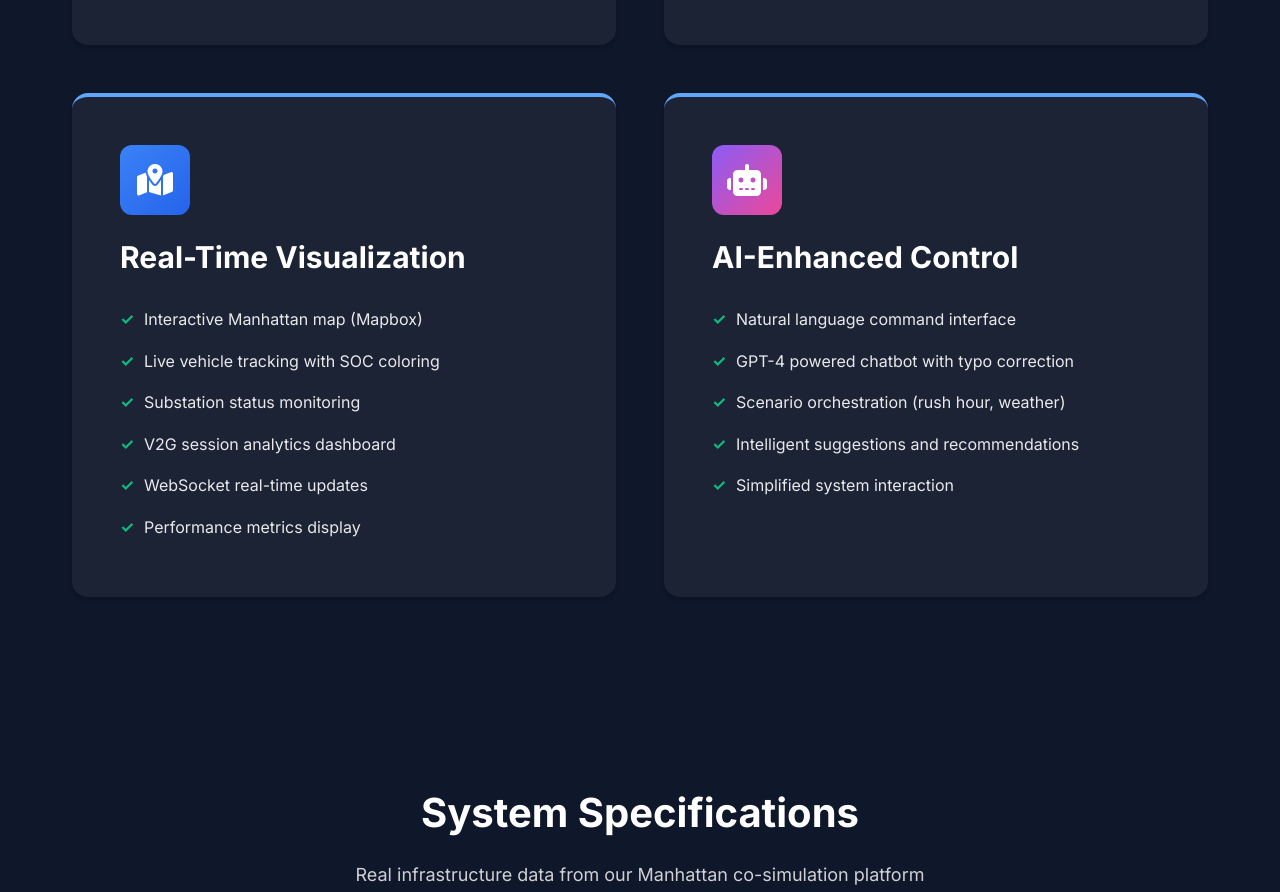
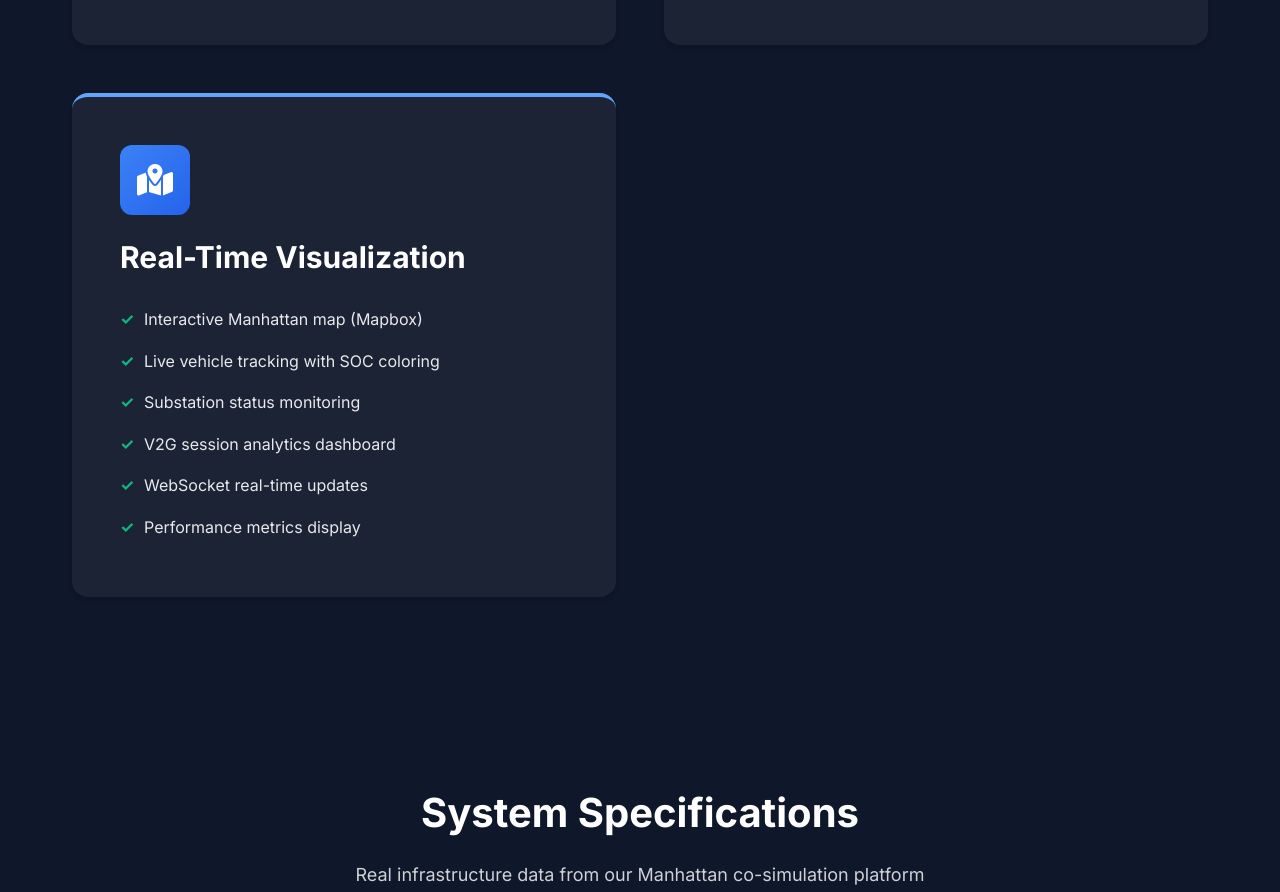
Before and after one commit to XGraph-Team/SumoXPypsa, a plain HTML site: page website/index.html in a window 1280 px wide. Shown: the part 3098-3990 px from the top of the page. Drawn offline with Linux system fonts and the light colour scheme.

Commit message:
Update index.html

```diff
--- a/website/index.html
+++ b/website/index.html
@@ -228,19 +228,6 @@
                     </ul>
                 </div>
 
-                <div class="feature-card">
-                    <div class="feature-icon ai">
-                        <i class="fas fa-robot"></i>
-                    </div>
-                    <h3>AI-Enhanced Control</h3>
-                    <ul class="feature-list">
-                        <li>Natural language command interface</li>
-                        <li>GPT-4 powered chatbot with typo correction</li>
-                        <li>Scenario orchestration (rush hour, weather)</li>
-                        <li>Intelligent suggestions and recommendations</li>
-                        <li>Simplified system interaction</li>
-                    </ul>
-                </div>
             </div>
         </div>
     </section>
```
